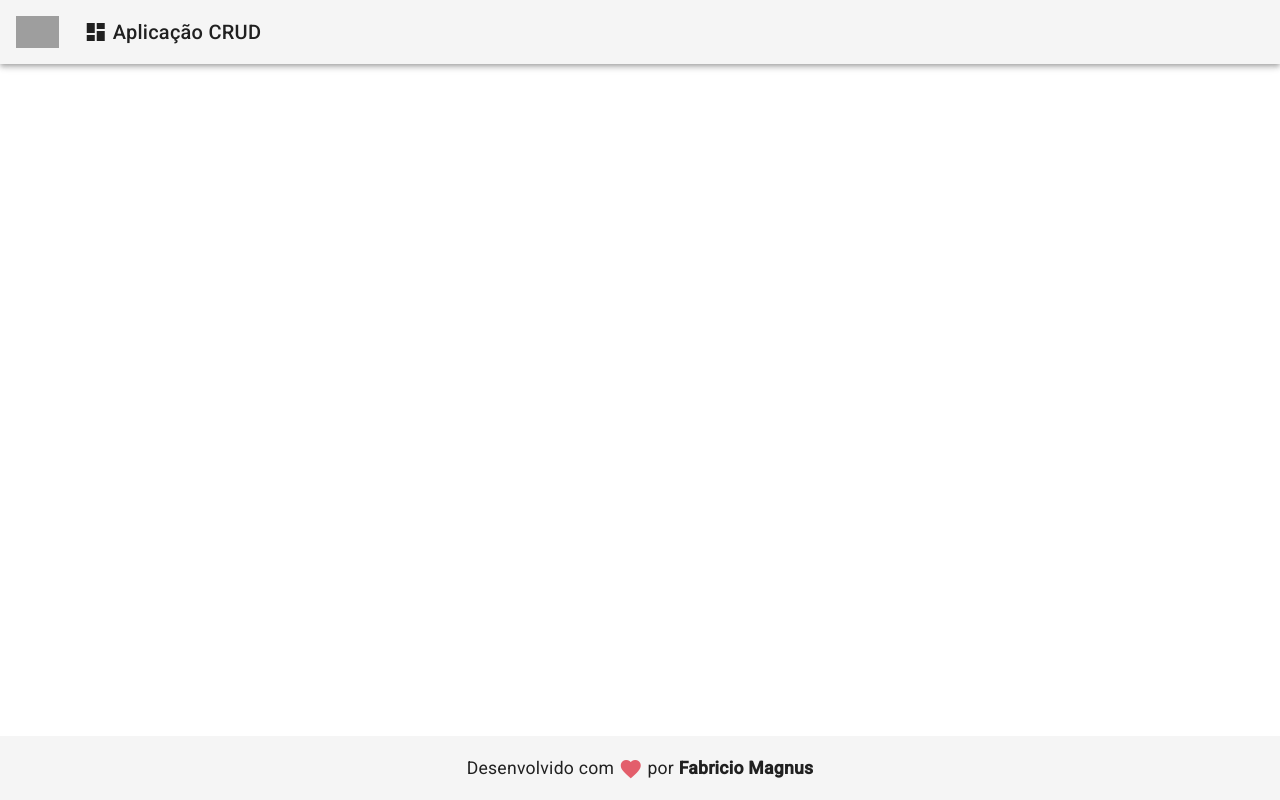
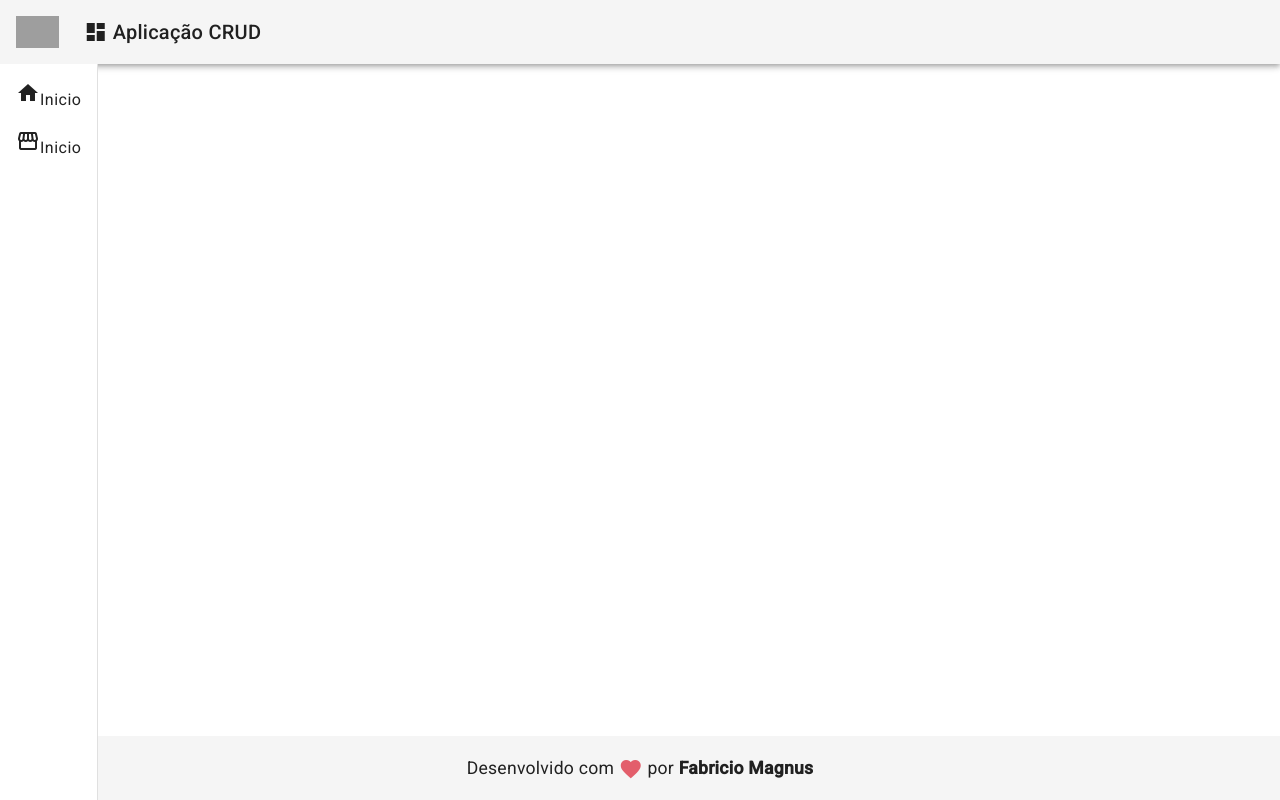
Before and after one commit to FabricioMagnus/crud_angular, an Angular app: page / in a window 1280 px wide. Built offline with nearby package versions, Linux system fonts and the light colour scheme; grey boxes are pictures that could not be loaded.

Commit message:
add: header

```diff
--- a/src/app/app.component.html
+++ b/src/app/app.component.html
@@ -1,2 +1,3 @@
 <app-header></app-header>
+<app-nav></app-nav>
 <app-footer></app-footer>
--- /dev/null
+++ b/src/app/components/template/nav/nav.component.html
@@ -0,0 +1,14 @@
+<mat-sidenav-container class="container">
+  <mat-sidenav
+    class="sidenav"
+    mode="side"
+    opened
+    fixedInViewport="true"
+    fixedTopGap="64"
+  >
+    <mat-nav-list class="nav-list">
+      <a mat-list-item> <i class="material-icons">home</i>Inicio </a>
+      <a mat-list-item> <i class="material-icons">storefront</i>Inicio </a>
+    </mat-nav-list>
+  </mat-sidenav>
+</mat-sidenav-container>
```
Also changed, not shown: src/app/app.module.ts (+6 -1 lines), src/app/components/template/nav/nav.component.ts (added, +10 -0 lines), src/app/components/template/nav/nav.component.css (added), 1 other file (tests, documents, lock files or other folders).
